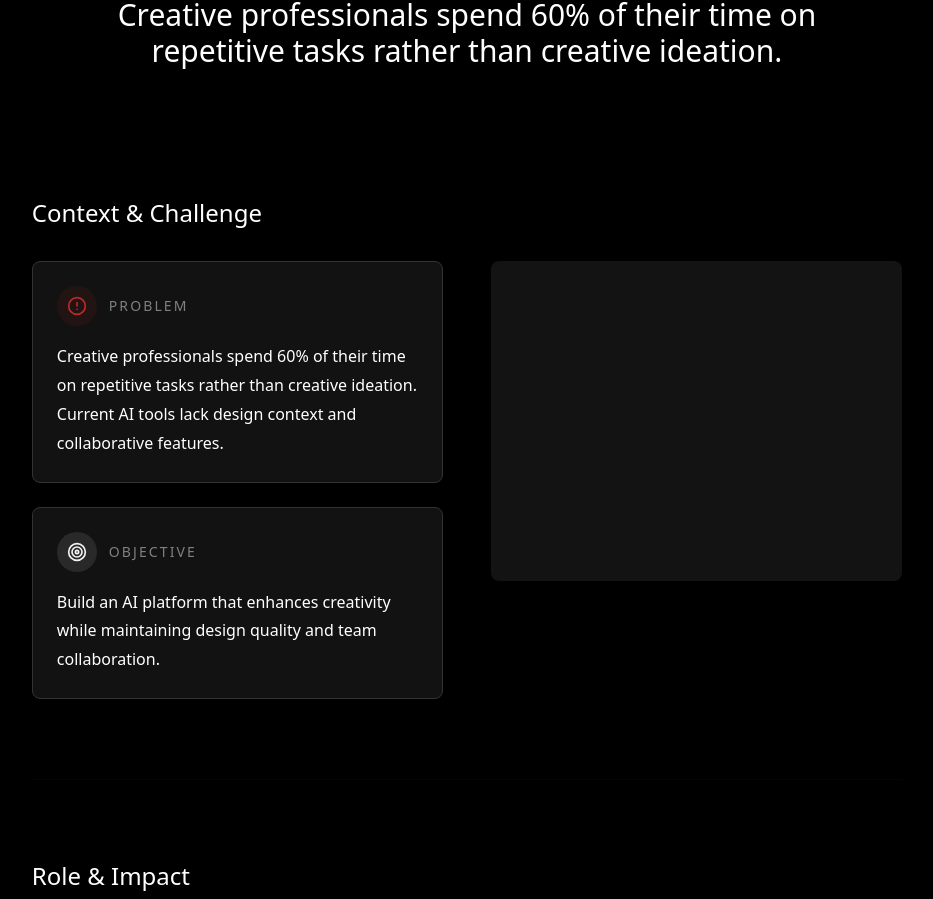
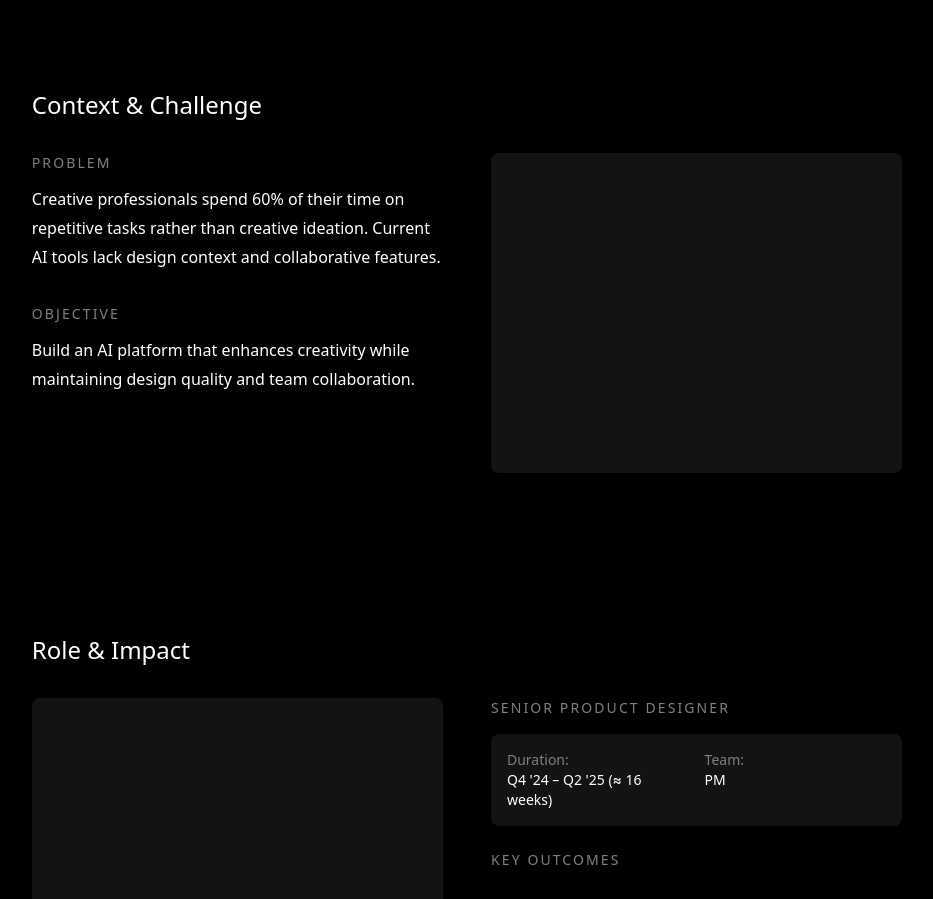
Before and after one commit to davidtellis-github/david-tellis-craft, a React (Vite) app: page /project/futurcraft-ai in a window 1280 px wide. Shown: the part 1584-2483 px from the top of the page, without its empty margins (341-1274 px from the left). Built offline with nearby package versions, Linux system fonts and the light colour scheme.

Commit message:
Remove scroll indicator and cards
Remove the ScrollIndicator component and simplify the card-based layout in the Context & Challenge section.

```diff
--- a/src/pages/ProjectDetails.tsx
+++ b/src/pages/ProjectDetails.tsx
@@ -223,11 +223,6 @@ const ProjectDetails: React.FC = () => {
               </div>
             )}
 
-            {/* Scroll Indicator */}
-            <div className="flex justify-center mb-16 animate-fade-in" style={{ animationDelay: '300ms' }}>
-              <ScrollIndicator />
-            </div>
-
             {/* Quick Stats Bar */}
             <div className="mb-16 animate-fade-in" style={{ animationDelay: '400ms' }}>
               <QuickStatsBar
@@ -270,28 +265,16 @@ const ProjectDetails: React.FC = () => {
         <section id="context" className="py-20 border-b border-border/10">
           <h2 className="text-2xl font-light mb-8">Context & Challenge</h2>
           <div className="grid md:grid-cols-2 gap-12">
-            <div className="space-y-6">
-              {/* Problem Card */}
-              <div className="border border-border rounded-lg p-6 hover:border-foreground/20 hover:shadow-md transition-all duration-300 bg-card">
-                <div className="flex items-center gap-3 mb-4">
-                  <div className="w-10 h-10 rounded-full bg-destructive/10 flex items-center justify-center">
-                    <AlertCircle className="w-5 h-5 text-destructive" />
-                  </div>
-                  <h3 className="text-sm font-medium text-muted-foreground uppercase tracking-[0.15em]">Problem</h3>
-                </div>
+            <div className="space-y-8">
+              <div>
+                <h3 className="text-sm font-medium text-muted-foreground uppercase tracking-[0.15em] mb-3">Problem</h3>
                 <p className="text-base leading-[1.8] font-light">
                   {project.context.problem}
                 </p>
               </div>
 
-              {/* Objective Card */}
-              <div className="border border-border rounded-lg p-6 hover:border-foreground/20 hover:shadow-md transition-all duration-300 bg-card">
-                <div className="flex items-center gap-3 mb-4">
-                  <div className="w-10 h-10 rounded-full bg-primary/10 flex items-center justify-center">
-                    <Target className="w-5 h-5 text-primary" />
-                  </div>
-                  <h3 className="text-sm font-medium text-muted-foreground uppercase tracking-[0.15em]">Objective</h3>
-                </div>
+              <div>
+                <h3 className="text-sm font-medium text-muted-foreground uppercase tracking-[0.15em] mb-3">Objective</h3>
                 <p className="text-base leading-[1.8] font-light">
                   {project.context.objective}
                 </p>
```
